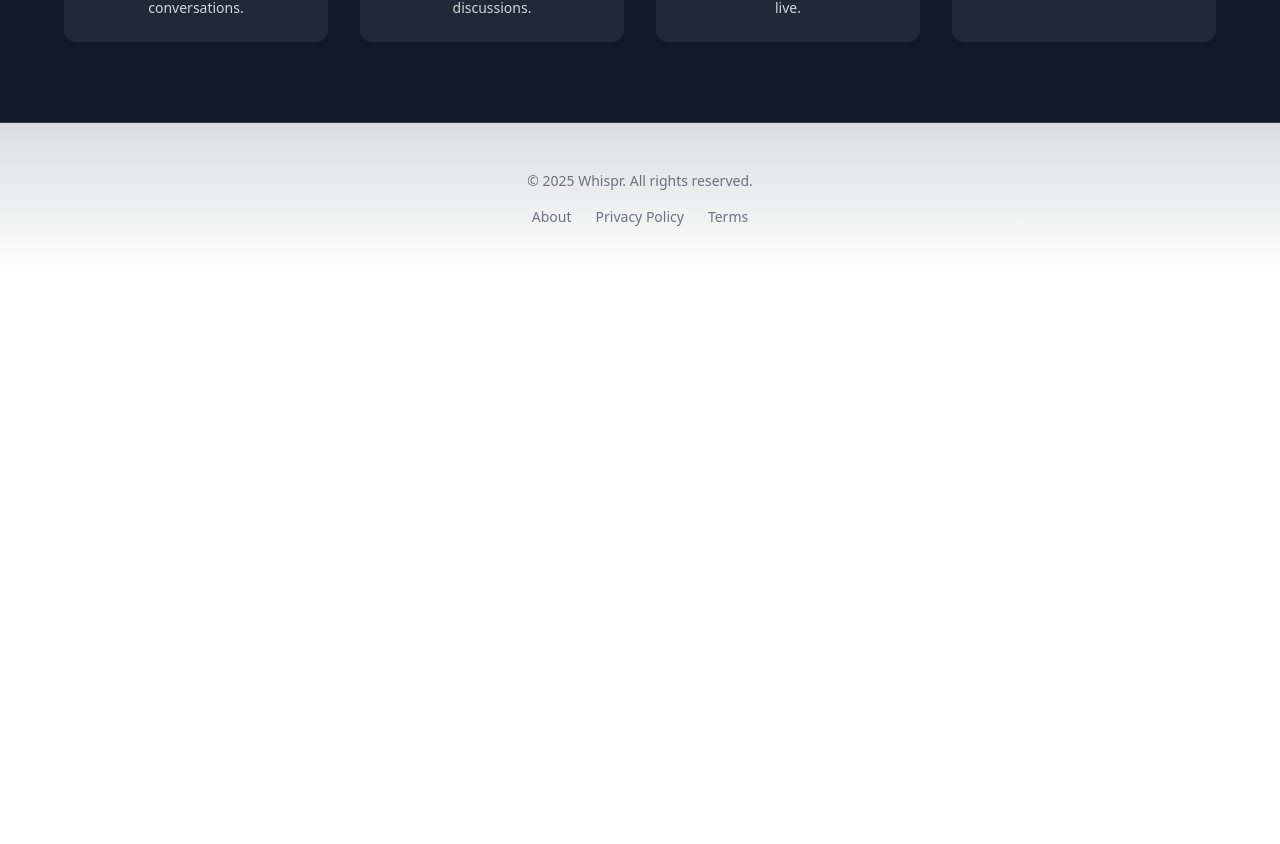
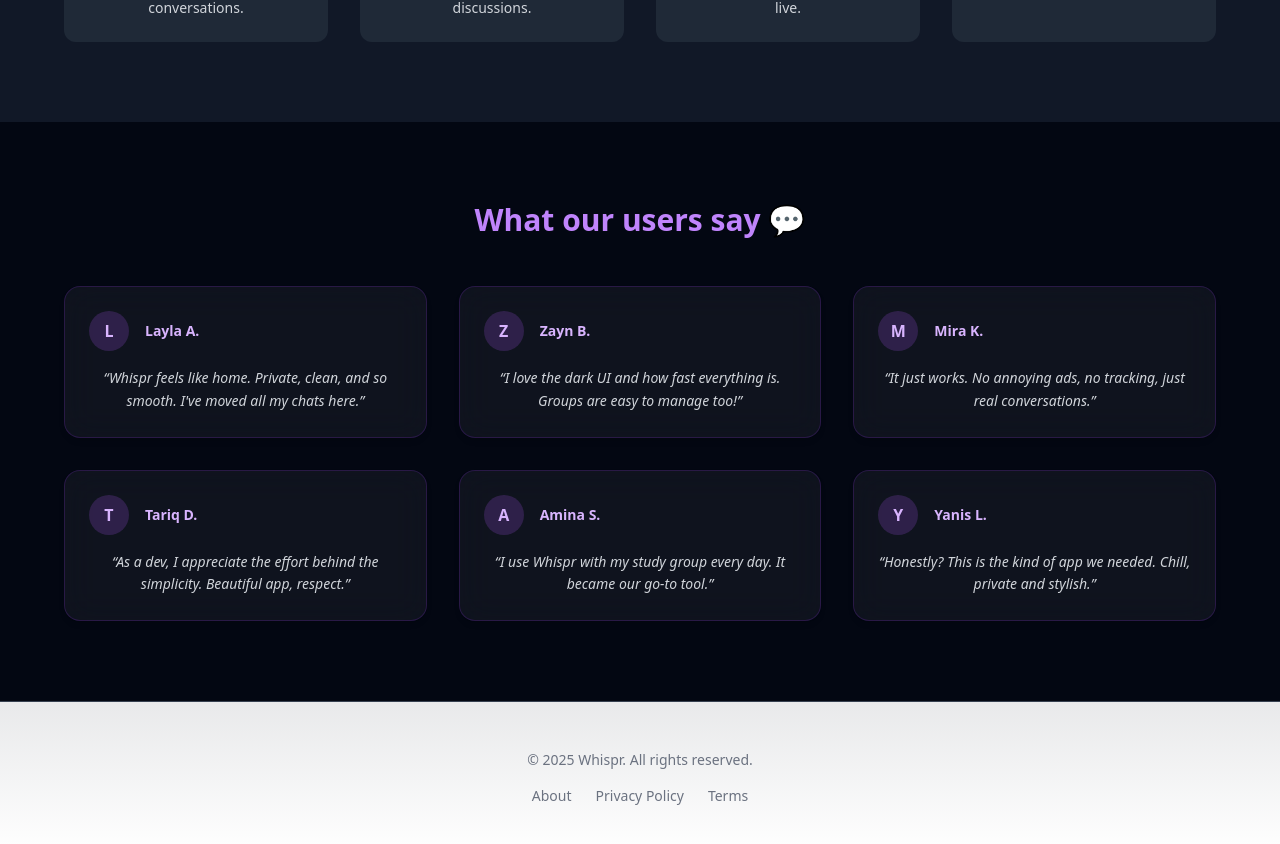
Before and after one commit to Fik0u/Whispr-101, a React (Create React App) app in the folder client/: page / in a window 1280 px wide. Shown: the part 820-1664 px from the top of the page. Before the commit the page ends 1095 px from the top, so only its background shows below. Built offline with nearby package versions, Linux system fonts and the light colour scheme; no server answers.

Commit message:
About & Features

```diff
--- a/client/src/App.js
+++ b/client/src/App.js
@@ -12,6 +12,8 @@
 import Chats from './pages/Chats';
 import Groups from './pages/Groups';
 import Friends from './pages/Friends';
+import About from './pages/About';
+import Features from './pages/Features';
 
 function App() {
 
@@ -30,6 +32,8 @@
 
       <Routes>
         <Route path = '/' element = {<Home />} />
+        <Route path = '/about' element = {<About />} />
+        <Route path = '/features' element = {<Features />} />
         <Route path = '/register' element = {<Register />} />
         <Route path = '/login' element = {<Login />} />
 
--- a/client/src/components/NavBar.jsx
+++ b/client/src/components/NavBar.jsx
@@ -142,9 +142,9 @@
                             {isFriend ? (
                               <button
                                 className="text-sm px-2 py-1 rounded text-green-400 hover:text-green-500"
-                                onClick={() => navigate(`/chat/${u._id}`)}
+                                onClick={() => navigate('/chats')}
                               >
-                                Chat
+                                Whispr
                               </button>
                             ) : requestReceived ? (
                               <button className="text-sm px-2 py-1 rounded text-yellow-400 cursor-not-allowed" disabled>
--- /dev/null
+++ b/client/src/pages/About.jsx
@@ -0,0 +1,36 @@
+import React from 'react';
+
+
+const About = () => {
+  return (
+    <div className="min-h-screen bg-gray-800 text-white px-6 py-12">
+      <div className="max-w-4xl mx-auto">
+        <h1 className="text-4xl font-bold mb-6 text-center text-purple-400">
+          About Whispr
+        </h1>
+
+        <p className="text-lg mb-4 text-gray-300 leading-relaxed">
+          Whispr is a real-time messaging app designed for people who want to stay connected effortlessly.
+          Our mission is to provide a fast, smooth, and secure experience for chatting with friends
+          and loved ones.
+        </p>
+        <p className="text-lg mb-4 text-gray-300 leading-relaxed">
+          Whether you're sending instant messages, creating private groups, or personalizing your profile,
+          Whispr gives you all the tools you need to keep in touch. With a modern and intuitive interface,
+          staying connected has never felt so good.
+        </p>
+        <p className="text-lg mb-4 text-gray-300 leading-relaxed">
+          We care deeply about privacy and ease of use. No ads, no tracking — just you and your conversations.
+        </p>
+
+        <div className="mt-10 text-center">
+          <p className="text-md text-gray-500 italic">
+            Built with ❤️ by a passionate developer.
+          </p>
+        </div>
+      </div>
+    </div>
+  )
+}
+
+export default About
--- a/client/src/pages/Chats.jsx
+++ b/client/src/pages/Chats.jsx
@@ -6,7 +6,6 @@
 
 const Chats = () => {
   const [message, setMessage] = useState('');
-  // const [onlineUsers, setOnlineUsers] = useState([]);
   const [allUsers, setAllUsers] = useState([]);
 
   const currentUser = useSelector(state => state.authReducer.user);
@@ -22,10 +21,6 @@
         username: currentUser.username,
       });
     }
-
-    // socket.on('getUsers', (users) => {
-    //   setOnlineUsers(users);
-    // });
 
     socket.on('getMessage', (data) => {
       if (!data.sender || !data.sender._id) {
--- /dev/null
+++ b/client/src/pages/Features.jsx
@@ -0,0 +1,100 @@
+import React from 'react'
+import { motion } from 'framer-motion'
+import {
+  MessageCircle,
+  Users,
+  ShieldCheck,
+  Paintbrush,
+  BellRing,
+  SmilePlus,
+} from 'lucide-react'
+
+const features = [
+  {
+    icon: MessageCircle,
+    title: 'Real-Time Chat',
+    description: 'Instant messaging powered by Socket.IO with typing indicators and smooth updates.',
+  },
+  {
+    icon: Users,
+    title: 'Private & Group Conversations',
+    description: 'Chat one-on-one or create groups to stay connected with friends and communities.',
+  },
+  {
+    icon: ShieldCheck,
+    title: 'Privacy Focused',
+    description: 'No ads, no trackers. Your conversations are safe, private, and encrypted.',
+  },
+  {
+    icon: Paintbrush,
+    title: 'Custom Profiles',
+    description: 'Personalize your avatar, bio, and status to express your personality.',
+  },
+  {
+    icon: BellRing,
+    title: 'Smart Notifications',
+    description: 'Stay updated without the spam. Only what matters, when it matters.',
+  },
+  {
+    icon: SmilePlus,
+    title: 'Friendly UI',
+    description: 'Designed for comfort and clarity, with a dark theme that’s easy on the eyes.',
+  },
+]
+
+const Features = () => {
+  return (
+    <div className="relative overflow-hidden bg-gray-950 text-white min-h-screen px-6 py-16">
+
+      <div className="absolute top-0 left-0 w-full h-full z-0 pointer-events-none">
+        <div className="absolute w-72 h-72 bg-purple-500 opacity-30 rounded-full blur-3xl top-10 left-[-100px] animate-pulse" />
+        <div className="absolute w-96 h-96 bg-pink-500 opacity-20 rounded-full blur-3xl top-1/2 right-[-150px] animate-ping" />
+        <div className="absolute w-40 h-40 bg-blue-500 opacity-20 rounded-full blur-2xl bottom-10 left-1/2 transform -translate-x-1/2 animate-bounce" />
+      </div>
+
+      <div className="relative z-10 max-w-6xl mx-auto">
+        <h1 className="text-5xl font-bold text-center text-purple-400 mb-4">
+          Discover Whispr's Features
+        </h1>
+        <p className="text-center text-gray-400 text-lg max-w-2xl mx-auto mb-16">
+          Every detail is designed to make chatting more human, secure, and enjoyable.
+        </p>
+
+        <div className="grid grid-cols-1 sm:grid-cols-2 lg:grid-cols-3 gap-10">
+          {features.map((feature, index) => {
+            const Icon = feature.icon
+            return (
+              <motion.div
+                key={index}
+                initial={{ opacity: 0, y: 40 }}
+                animate={{ opacity: 1, y: 0 }}
+                transition={{ duration: 0.6, delay: index * 0.1 }}
+                className="bg-gray-900 border border-gray-800 p-6 rounded-2xl shadow-lg hover:shadow-purple-600/30 transition-all"
+              >
+                <div className="flex items-center text-purple-400 mb-4">
+                  <Icon className="w-7 h-7 mr-3" />
+                  <h3 className="text-xl font-semibold">{feature.title}</h3>
+                </div>
+                <p className="text-gray-400 text-sm">{feature.description}</p>
+              </motion.div>
+            )
+          })}
+        </div>
+
+        {/* Call to Action */}
+        <div className="mt-20 text-center">
+          <motion.a
+            href="/register"
+            whileHover={{ scale: 1.05 }}
+            whileTap={{ scale: 0.95 }}
+            className="inline-block bg-purple-600 hover:bg-purple-500 text-white px-8 py-3 rounded-full font-semibold shadow-lg transition-all"
+          >
+            Join Whispr Now
+          </motion.a>
+        </div>
+      </div>
+    </div>
+  )
+}
+
+export default Features
--- a/client/src/pages/Home.jsx
+++ b/client/src/pages/Home.jsx
@@ -45,10 +45,60 @@
           <Feature icon={<Lock />} title='Privacy' description='No tracking, encrypted data.' />
         </div>
       </section>
+            <section className="py-20 px-6 bg-gray-950">
+        <h2 className="text-3xl font-bold text-center text-purple-400 mb-12">What our users say 💬</h2>
+        <div className="grid sm:grid-cols-2 lg:grid-cols-3 gap-8 max-w-6xl mx-auto">
+          {[
+            {
+              name: "Layla A.",
+              review: "Whispr feels like home. Private, clean, and so smooth. I've moved all my chats here.",
+            },
+            {
+              name: "Zayn B.",
+              review: "I love the dark UI and how fast everything is. Groups are easy to manage too!",
+            },
+            {
+              name: "Mira K.",
+              review: "It just works. No annoying ads, no tracking, just real conversations.",
+            },
+            {
+              name: "Tariq D.",
+              review: "As a dev, I appreciate the effort behind the simplicity. Beautiful app, respect.",
+            },
+            {
+              name: "Amina S.",
+              review: "I use Whispr with my study group every day. It became our go-to tool.",
+            },
+            {
+              name: "Yanis L.",
+              review: "Honestly? This is the kind of app we needed. Chill, private and stylish.",
+            },
+          ].map((user, index) => (
+            <motion.div
+              key={index}
+              initial={{ opacity: 0, y: 30 }}
+              whileInView={{ opacity: 1, y: 0 }}
+              transition={{ duration: 0.5, delay: index * 0.1 }}
+              className="relative bg-white/5 backdrop-blur-lg border border-purple-600/20 p-6 rounded-2xl shadow-md hover:shadow-purple-500/40 transition-all group"
+            >
+            <div className="flex items-center gap-4 mb-4">
+              <div className="w-10 h-10 rounded-full bg-purple-500/20 flex items-center justify-center text-purple-300 font-bold">
+                {user.name[0]}
+              </div>
+              <h4 className="text-purple-300 font-semibold text-sm">{user.name}</h4>
+            </div>
+            <p className="text-gray-300 text-sm italic leading-relaxed group-hover:text-gray-100 transition">
+              “{user.review}”
+            </p>
+            </motion.div>
+          ))}
+        </div>
+      </section>
+
       <footer className='py-12 text-center text-sm text-gray-500 border-t border-gray-700'>
         <p>© 2025 Whispr. All rights reserved.</p>
         <div className='flex justify-center gap-6 mt-4'>
-          <a href="/" className='hover:underline'>About</a>
+          <a href="/about" className='hover:underline'>About</a>
           <a href="/" className='hover:underline'>Privacy Policy</a>
           <a href="/" className='hover:underline'>Terms</a>
         </div>
```
